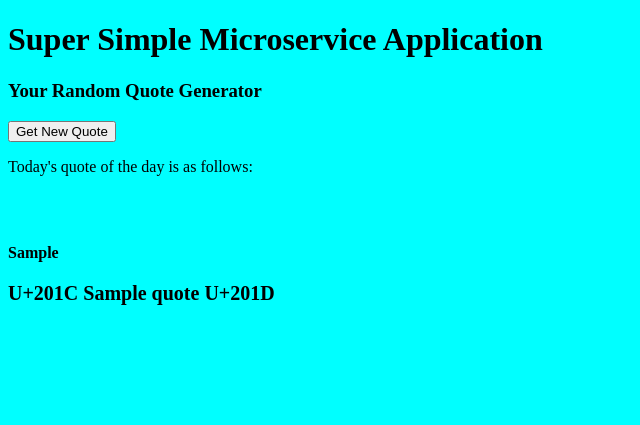
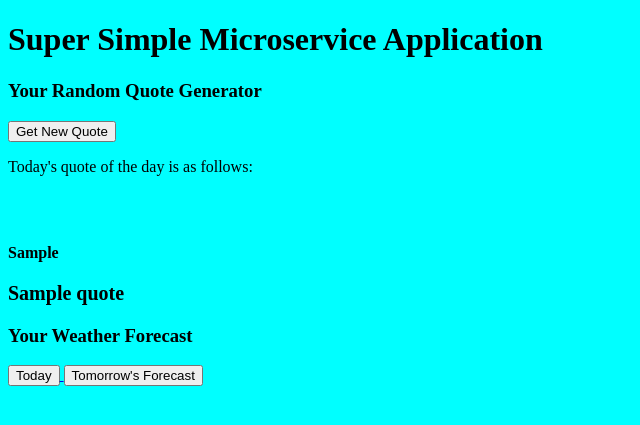
Before and after one commit to Bruk3/quickstart, a Python web app: template templates/home.html in a window 1280 px wide. Shown: the top 425 px of the page, without its empty margins (0-640 px from the left). Run offline with Jinja, Linux system fonts and the light colour scheme; the template is opened without the code that fills it: most values are stand-ins (such as "Sample title", 1, 10 or a date in 2020).

Commit message:
add forecast service invoke code

```diff
--- a/kubernetes.yaml
+++ b/kubernetes.yaml
@@ -38,6 +38,8 @@ spec:
             value: "8080"
           - name: QUOTE_SERVICE_URL
             value: "simple-quotes:5000"
+          - name: FORECAST_SERVICE_URL
+            value: "simple-forecast:6000"
 ---
 apiVersion: v1
 kind: Service
--- a/templates/home.html
+++ b/templates/home.html
@@ -22,14 +22,35 @@
         <div>
         <p> Today's quote of the day is as follows: </p>
             <br> <br>
-            <p> <b> {{ by }} <b> </b></p>
+            <p> <b> {{ by }} </b></p>
             <p style="font-family:Gothic; font-weight: bolder; font-size: 20px">
-                U+201C {{ quote }} U+201D
+                {{ quote }}
             </p>
         </div>
 
     {% endif %}
 
+    <h3> Your Weather Forecast </h3>
 
+    <a href="{{ url_for ('get_weather_today') }}">
+    <button type="button"> Today </button>
+    </a>
+
+    <a href="{{ url_for ('get_weather_tomorrow') }}">
+    <button type="button"> Tomorrow's Forecast </button>
+    </a>
+
+
+    {% if weather %}
+    <div>
+    <p> The weather for {{ day }} is as follows: </p>
+        <br> <br>
+        <p> <b> {{ by }} </b></p>
+        <p style="font-family:Gothic; font-weight: bolder; font-size: 20px">
+            {{ quote }}
+        </p>
+    </div>
+
+    {% endif %}
 </body>
 </html>
```
Also changed, not shown: app.py (+28 -4 lines).
